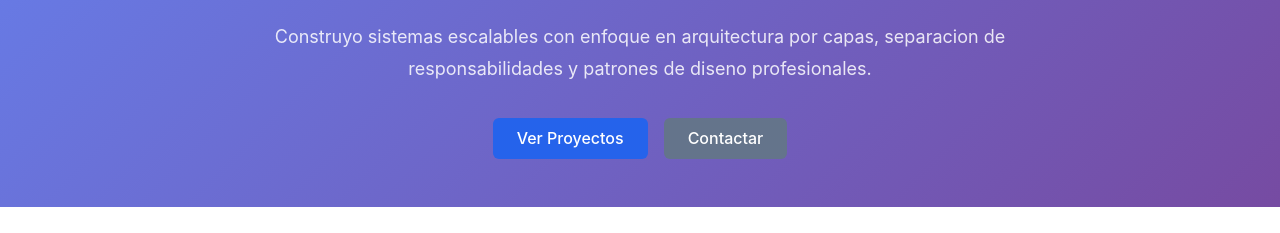
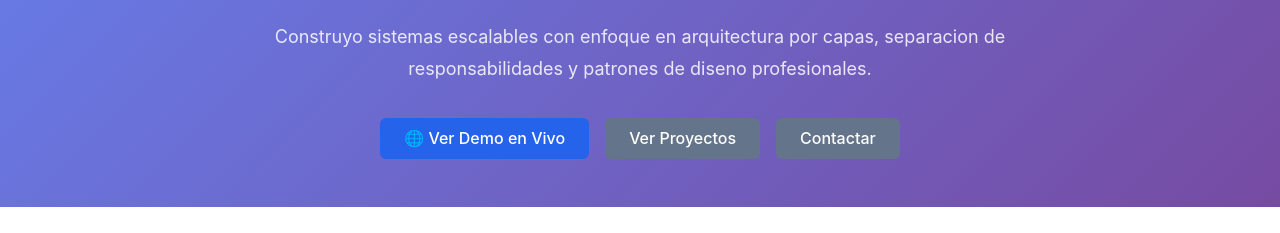
Before and after one commit to yosoymusictusabes/portafolio-profesional-interactivo, a plain HTML site: page index.html in a window 1280 px wide. Shown: the part 217-450 px from the top of the page. Drawn offline with Linux system fonts and the light colour scheme.

Commit message:
feat: agregar enlace de GitHub Pages en index.html

```diff
--- a/index.html
+++ b/index.html
@@ -37,7 +37,10 @@
                     separacion de responsabilidades y patrones de diseno profesionales.
                 </p>
                 <div class="hero-actions">
-                    <a href="#proyectos" class="btn btn-primary">Ver Proyectos</a>
+                    <a href="https://yosoymusictusabes.github.io/portafolio-profesional-interactivo/" target="_blank" class="btn btn-primary">
+                        🌐 Ver Demo en Vivo
+                    </a>
+                    <a href="#proyectos" class="btn btn-secondary">Ver Proyectos</a>
                     <a href="#contacto" class="btn btn-secondary">Contactar</a>
                 </div>
             </div>
```
